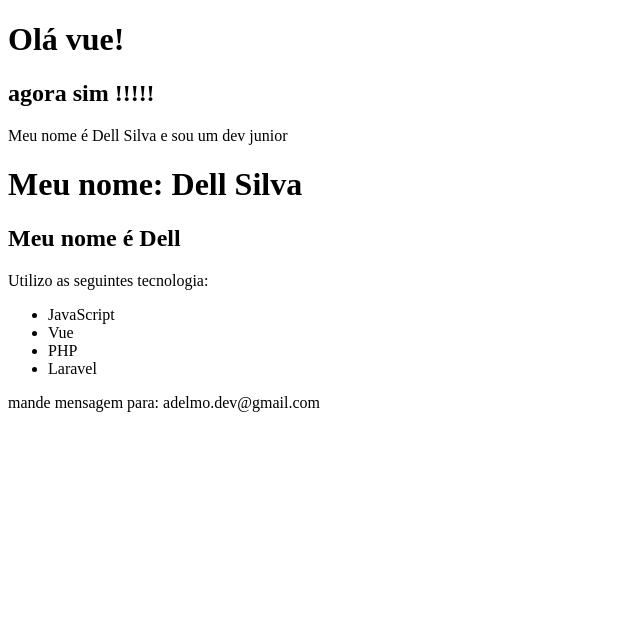
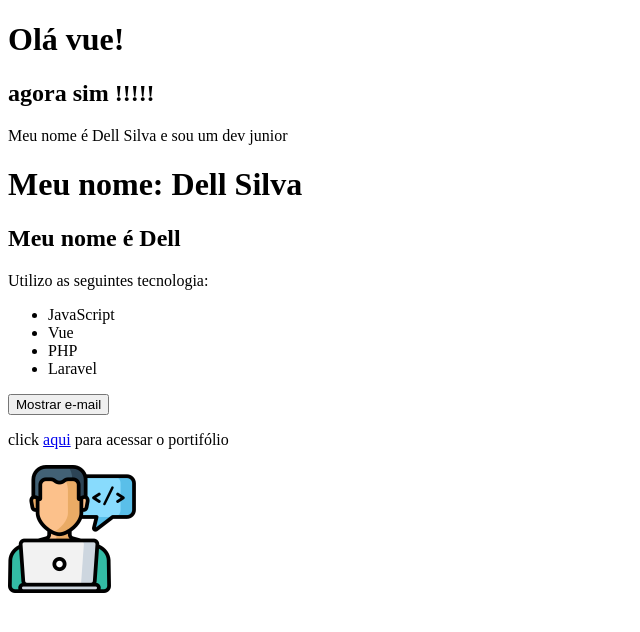
Before and after one commit to DellSilva/projetovue, a Vue app: page / in a window 1280 px wide. Shown: the top 632 px of the page, without its empty margins (0-640 px from the left). Built offline with nearby package versions, Linux system fonts and the light colour scheme.

Commit message:
metodos e atributos

```diff
--- a/jsconfig.json
+++ b/jsconfig.json
@@ -4,6 +4,7 @@
     "module": "esnext",
     "baseUrl": "./",
     "moduleResolution": "node",
+    "jsx": "preserve",
     "paths": {
       "@/*": [
         "src/*"
--- a/src/components/Info.vue
+++ b/src/components/Info.vue
@@ -8,19 +8,38 @@
             <li>PHP</li>
             <li>Laravel</li>
         </ul>
+        <div>
+            <button @click="showEmail">{{ textoBotao }}</button>
+        </div>
         <p v-show="mostrar_email">mande mensagem para: {{email}}</p>
+        <p>click <a v-bind:href="link" target="_blank">aqui</a> para acessar o portifólio</p>
+        <Picture/>
     </div>
 </template>
 
 <script>
+import Picture from './Picture.vue';
     export default {
-        name: 'Info',
-        data(){
-            return {
-                esta_trabalhando: false,
-                mostrar_email: true,
-                email: 'adelmo.dev@gmail.com'
+    name: "Info",
+    data() {
+        return {
+            esta_trabalhando: false,
+            mostrar_email: false,
+            email: "adelmo.dev@gmail.com",
+            link: "https://www.google.com.br/",
+            textoBotao: 'Mostrar e-mail'
+        };
+    },
+    methods: {
+        showEmail() {
+            this.mostrar_email = !this.mostrar_email
+            if(!this.mostrar_email) {
+                this.textoBotao = 'Mostrar e-mail'
+            } else {
+                this.textoBotao = 'Ocultar e-mail'
             }
         }
-    }
+    },
+    components: { Picture }
+}
 </script>
--- /dev/null
+++ b/src/components/Picture.vue
@@ -0,0 +1,15 @@
+<template>
+    <img :src="avatar" :alt="descricao">
+</template>
+
+<script>
+    export default {
+        name: 'Picture',
+        data() {
+            return {
+                avatar: "/img/avatar.png",
+                descricao: "Dell Silva"
+            }
+        }
+    }
+</script>
```
Also changed, not shown: public/img/avatar.png (added).
